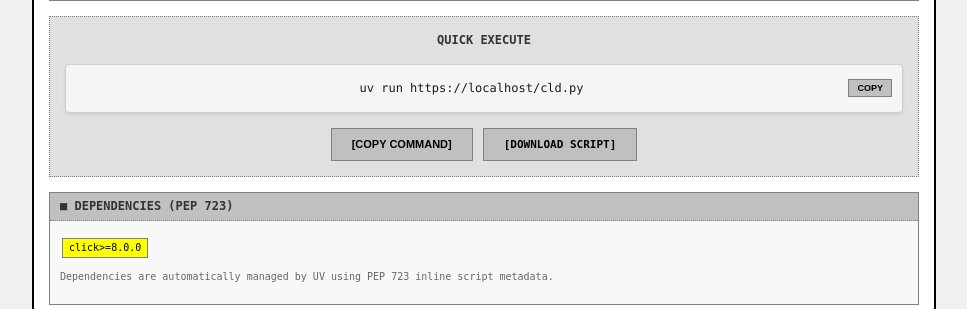
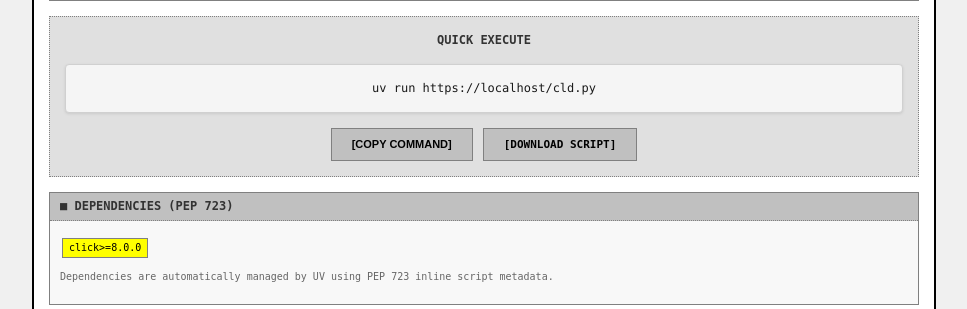
Before and after one commit to 26awen/uvpy_run, a Flask app: page /detail/cld in a window 1280 px wide. Shown: the part 353-662 px from the top of the page, without its empty margins (156-1123 px from the left). Run offline with Flask 3, Linux system fonts and the light colour scheme.

Commit message:
fix detail page

```diff
--- a/templates/script_detail.html
+++ b/templates/script_detail.html
@@ -384,9 +384,8 @@
             <!-- Quick Execute -->
             <div class="download-section">
                 <div style="margin-bottom: 10px; font-weight: bold; font-size: 12px;">QUICK EXECUTE</div>
-                <div class="command-box">
+                <div class="command-box" style="padding: 15px;">
                     uv run {{ base_url }}/{{ script_info.filename }}
-                    <button class="copy-button" onclick="copyToClipboard('uv run {{ base_url }}/{{ script_info.filename }}')">COPY</button>
                 </div>
                 <div class="action-buttons">
                     <button class="action-button" onclick="copyToClipboard('uv run {{ base_url }}/{{ script_info.filename }}')">[COPY COMMAND]</button>
```
